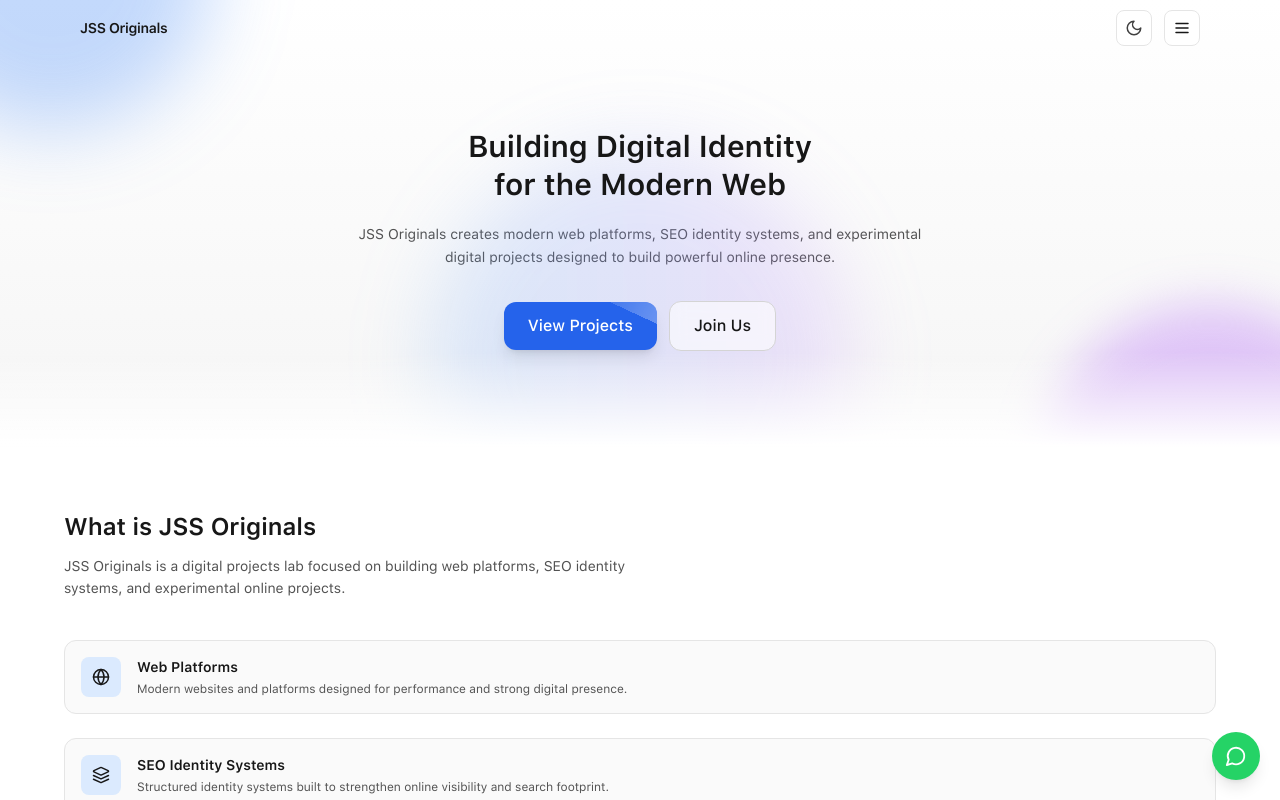
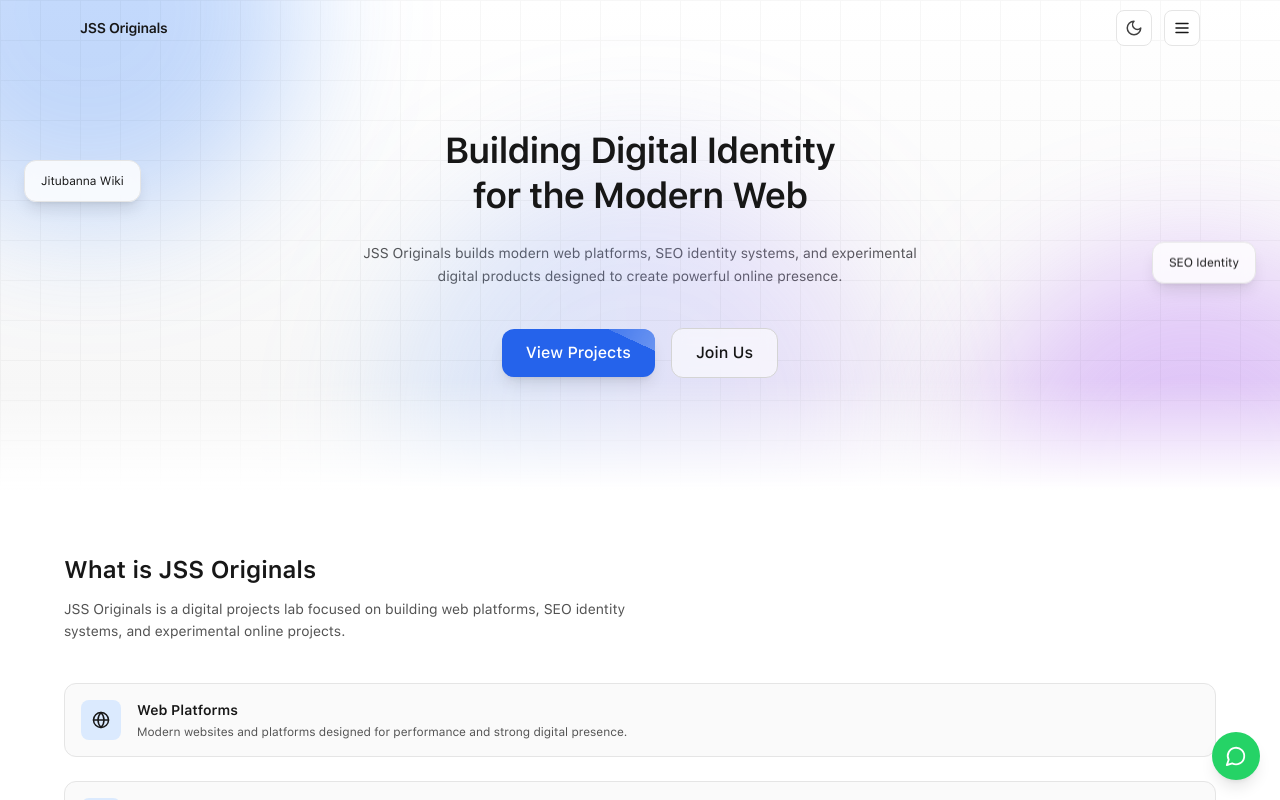
Before and after one commit to jitendra-math/Agency-Website, a Next.js app: page / in a window 1280 px wide. Shown: the top 800 px of the page. Built offline with nearby package versions, Linux system fonts and the light colour scheme.

Commit message:
Update HeroSection.js

```diff
--- a/src/components/sections/HeroSection.js
+++ b/src/components/sections/HeroSection.js
@@ -12,74 +12,126 @@ export default function HeroSection() {
       className="
       relative isolate overflow-hidden
       flex flex-col items-center justify-center
-        px-4 pt-32 pb-24
+      px-4 pt-32 pb-28
       text-center
       bg-gradient-to-b
       from-white via-neutral-50 to-neutral-100
       dark:from-neutral-950 dark:via-neutral-950 dark:to-neutral-900
     "
     >
-      {/* ================================= */}
-      {/* Gradient Glow Background */}
-      {/* ================================= */}
+      {/* =============================== */}
+      {/* Animated Mesh Gradient */}
+      {/* =============================== */}
 
-      <div className="absolute inset-0 z-0 overflow-hidden pointer-events-none">
-        {/* Blue blob */}
+      <div className="absolute inset-0 z-0 pointer-events-none">
+
+        {/* blue mesh */}
         <motion.div
-          animate={{ y: [0, -30, 0], x: [0, 20, 0] }}
-          transition={{ duration: 12, repeat: Infinity }}
+          animate={{ x: [0, 40, 0], y: [0, -40, 0] }}
+          transition={{ duration: 14, repeat: Infinity }}
           className="
-            absolute -top-40 -left-32
-            h-[320px] w-[320px]
+          absolute -top-40 -left-40
+          h-[420px] w-[420px]
           rounded-full
           bg-blue-500/30
-            blur-2xl
-            dark:bg-blue-500/20
+          blur-3xl
         "
         />
 
-        {/* Purple blob */}
+        {/* purple mesh */}
         <motion.div
-          animate={{ y: [0, 40, 0], x: [0, -30, 0] }}
-          transition={{ duration: 16, repeat: Infinity }}
+          animate={{ x: [0, -30, 0], y: [0, 50, 0] }}
+          transition={{ duration: 18, repeat: Infinity }}
           className="
-            absolute -bottom-40 -right-32
-            h-[340px] w-[340px]
+          absolute -bottom-40 -right-40
+          h-[440px] w-[440px]
           rounded-full
           bg-purple-500/30
-            blur-xl
-            dark:bg-purple-500/20
+          blur-3xl
         "
         />
 
-        {/* center glow */}
+        {/* center lighting */}
         <div
           className="
           absolute left-1/2 top-1/3
-            h-[420px] w-[420px]
           -translate-x-1/2
+          h-[500px] w-[500px]
           rounded-full
           bg-gradient-to-r
           from-blue-400/20
           via-indigo-400/20
           to-purple-400/20
-            blur-2xl
+          blur-3xl
         "
         />
       </div>
 
-      {/* ================================= */}
+      {/* =============================== */}
+      {/* Subtle Grid Texture */}
+      {/* =============================== */}
+
+      <div
+        className="
+        absolute inset-0 z-0 opacity-[0.03]
+        bg-[linear-gradient(#000_1px,transparent_1px),linear-gradient(90deg,#000_1px,transparent_1px)]
+        bg-[size:40px_40px]
+        dark:opacity-[0.05]
+      "
+      />
+
+      {/* =============================== */}
+      {/* Floating Project Cards */}
+      {/* =============================== */}
+
+      <motion.div
+        animate={{ y: [0, -14, 0] }}
+        transition={{ duration: 6, repeat: Infinity }}
+        className="
+        absolute left-6 top-40
+        hidden sm:block
+        rounded-xl border border-neutral-200 dark:border-neutral-800
+        bg-white/80 dark:bg-neutral-900/80
+        backdrop-blur
+        px-4 py-3
+        text-xs
+        shadow-lg
+      "
+      >
+        Jitubanna Wiki
+      </motion.div>
+
+      <motion.div
+        animate={{ y: [0, 12, 0] }}
+        transition={{ duration: 7, repeat: Infinity }}
+        className="
+        absolute right-6 top-60
+        hidden sm:block
+        rounded-xl border border-neutral-200 dark:border-neutral-800
+        bg-white/80 dark:bg-neutral-900/80
+        backdrop-blur
+        px-4 py-3
+        text-xs
+        shadow-lg
+      "
+      >
+        SEO Identity
+      </motion.div>
+
+      {/* =============================== */}
       {/* Heading */}
-      {/* ================================= */}
+      {/* =============================== */}
 
       <motion.h1
-        initial={{ opacity: 0, y: 25 }}
+        initial={{ opacity: 0, y: 28 }}
         animate={{ opacity: 1, y: 0 }}
-        transition={{ duration: 0.7 }}
-        className="relative z-10
+        transition={{ duration: 0.8 }}
+        className="
+        relative z-10
         max-w-2xl
-          text-3xl font-semibold leading-tight
-          text-neutral-900 dark:text-neutral-100
+        text-4xl font-semibold leading-tight tracking-tight
+        text-neutral-900
+        dark:text-neutral-100
       "
       >
         Building Digital Identity
@@ -87,34 +139,35 @@ export default function HeroSection() {
         for the Modern Web
       </motion.h1>
 
-      {/* ================================= */}
+      {/* =============================== */}
       {/* Description */}
-      {/* ================================= */}
+      {/* =============================== */}
 
       <motion.p
-        initial={{ opacity: 0, y: 22 }}
+        initial={{ opacity: 0, y: 24 }}
         animate={{ opacity: 1, y: 0 }}
-        transition={{ delay: 0.2, duration: 0.7 }}
+        transition={{ delay: 0.2, duration: 0.8 }}
         className="
-          mt-5 max-w-xl
+        mt-6 max-w-xl
         text-sm leading-relaxed
-          text-neutral-600 dark:text-neutral-400
+        text-neutral-600
+        dark:text-neutral-400
       "
       >
-        JSS Originals creates modern web platforms, SEO identity systems,
-        and experimental digital projects designed to build powerful
+        JSS Originals builds modern web platforms, SEO identity systems,
+        and experimental digital products designed to create powerful
         online presence.
       </motion.p>
 
-      {/* ================================= */}
+      {/* =============================== */}
       {/* Buttons */}
-      {/* ================================= */}
+      {/* =============================== */}
 
       <motion.div
-        initial={{ opacity: 0, y: 20 }}
+        initial={{ opacity: 0, y: 22 }}
         animate={{ opacity: 1, y: 0 }}
-        transition={{ delay: 0.35, duration: 0.7 }}
-        className="mt-8 flex items-center gap-3"
+        transition={{ delay: 0.35, duration: 0.8 }}
+        className="mt-10 flex items-center gap-4"
       >
         <ShineButton size="lg">
           View Projects
@@ -125,15 +178,15 @@ export default function HeroSection() {
         </Button>
       </motion.div>
 
-      {/* ================================= */}
-      {/* Subtle bottom gradient fade */}
-      {/* ================================= */}
+      {/* =============================== */}
+      {/* Bottom fade */}
+      {/* =============================== */}
 
       <div
         className="
         pointer-events-none
         absolute bottom-0 left-0 right-0
-          h-24
+        h-28
         bg-gradient-to-b
         from-transparent
         to-white
```
Lines whose indentation alone changed are shown as unchanged.
